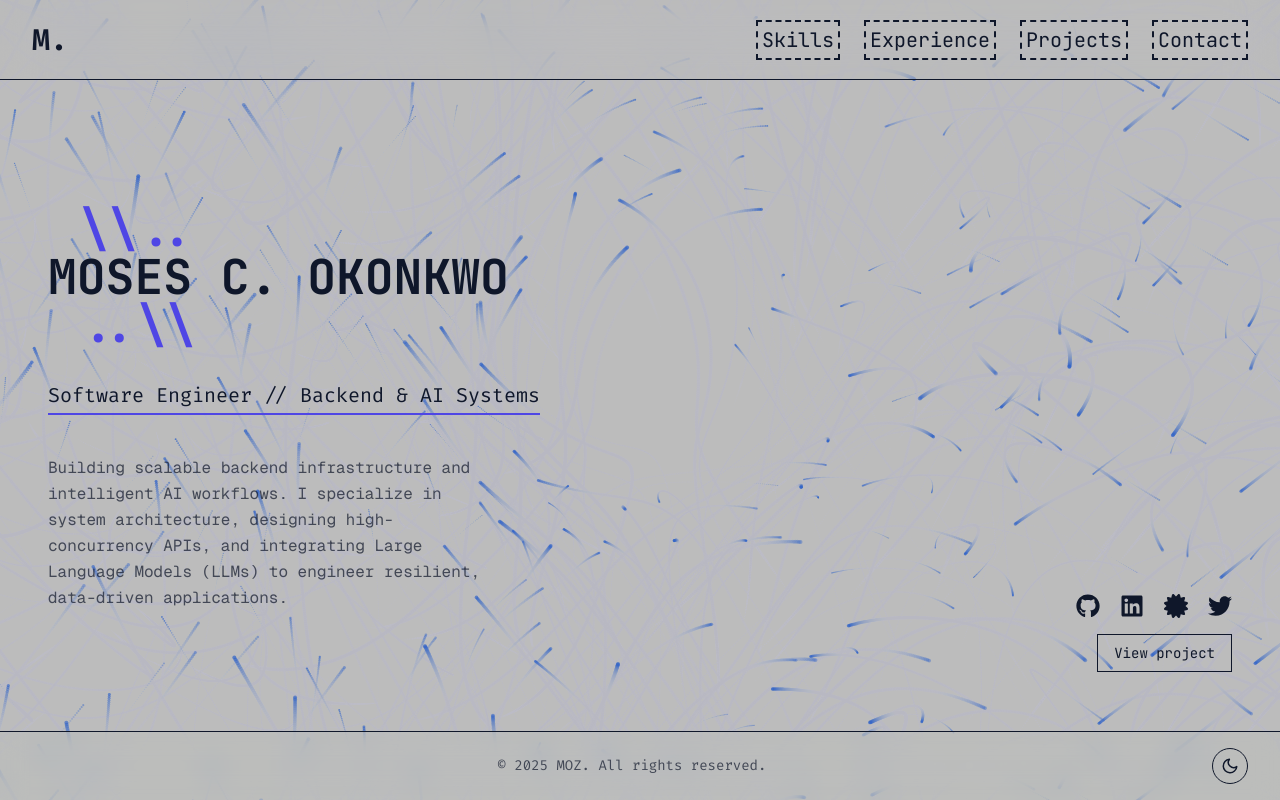
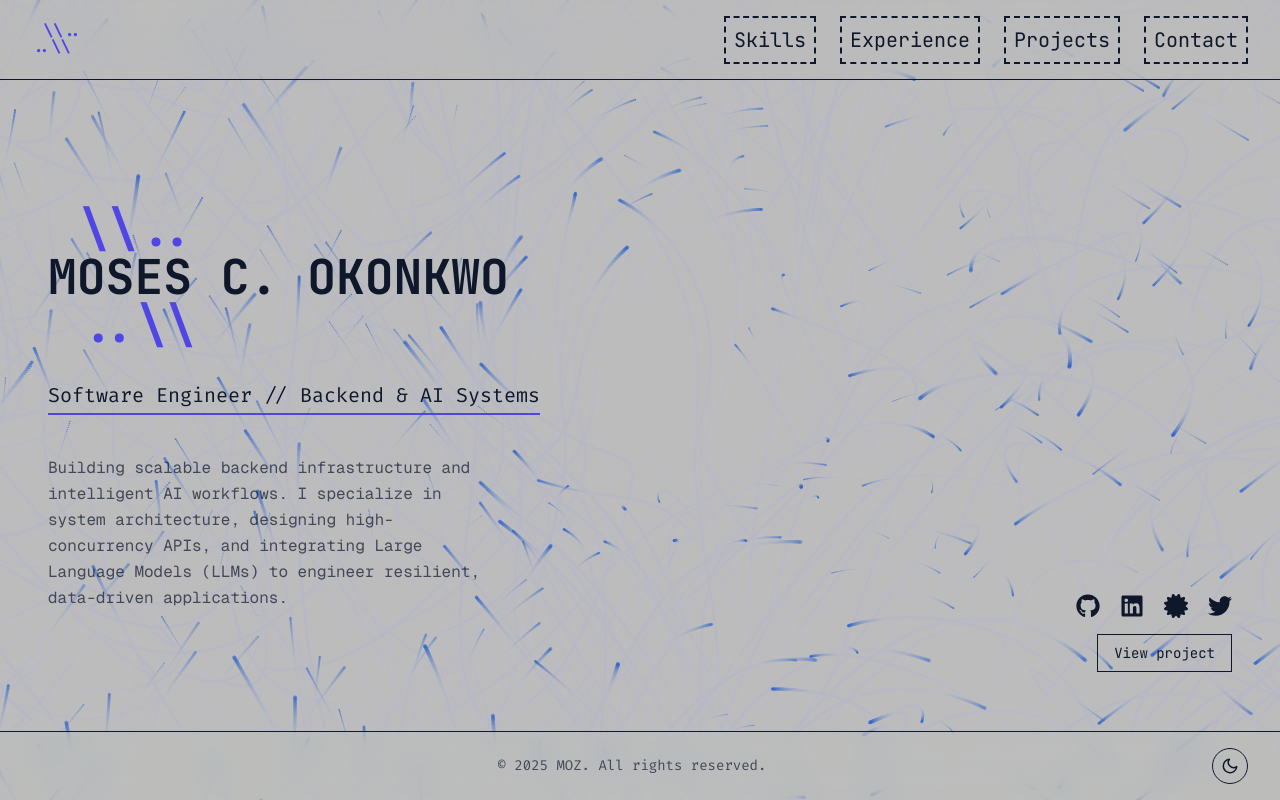
Before and after one commit to moses-Dera/moses-portfolio, a Next.js app: page / in a window 1280 px wide. Built offline with nearby package versions, Linux system fonts and the light colour scheme; no server answers.

Commit message:
feat: implement responsive mobile navigation, add site icon, and update experience component types

```diff
--- /dev/null
+++ b/app/icon.tsx
@@ -0,0 +1,41 @@
+import { ImageResponse } from 'next/og';
+
+export const size = {
+  width: 64,
+  height: 64,
+};
+export const contentType = 'image/png';
+
+export default function Icon() {
+  return new ImageResponse(
+    (
+      <div
+        style={{
+          width: '100%',
+          height: '100%',
+          display: 'flex',
+          flexDirection: 'column',
+          alignItems: 'center',
+          justifyContent: 'center',
+          background: 'transparent',
+          color: '#743cf7ff',
+          fontFamily: 'monospace',
+          fontWeight: 900,
+          fontSize: 32,
+          lineHeight: 0.85,
+          textShadow: '1px 0px 0px #743cf7, -1px 0px 0px #743cf7, 0px 1px 0px #743cf7, 0px -1px 0px #743cf7, 1px 1px 0px #743cf7',
+        }}
+      >
+        <div style={{ display: 'flex', transform: 'translateX(8px) translateY(-4px)' }}>
+          {' \\\\..'}
+        </div>
+        <div style={{ display: 'flex' }}>
+          {'..\\\\'}
+        </div>
+      </div>
+    ),
+    {
+      ...size,
+    }
+  );
+}
--- a/app/moze-cmd-center/experience/page.tsx
+++ b/app/moze-cmd-center/experience/page.tsx
@@ -76,7 +76,7 @@ export default async function ManageExperiencePage() {
               No experience records found.
             </div>
           ) : (
-            experiences.map((exp) => (
+            experiences.map((exp: any) => (
               <div key={exp.id} className="border border-border/40 bg-background p-6 hover:border-accent/50 transition-colors group">
                 <div className="flex justify-between items-start mb-4">
                   <div>
--- a/components/navbar.tsx
+++ b/components/navbar.tsx
@@ -1,56 +1,95 @@
 "use client"
+import { useState, useEffect } from "react";
+import { usePathname } from "next/navigation";
+import { FiMenu, FiX } from "react-icons/fi";
 import Link from "next/link";
-import { motion } from "framer-motion";
+import { motion, AnimatePresence } from "framer-motion";
 
 export default function Navbar() {
+    const [isOpen, setIsOpen] = useState(false);
+    const pathname = usePathname();
+
+    // Close mobile menu when navigating
+    useEffect(() => {
+        setIsOpen(false);
+    }, [pathname]);
+
     return (
+        <>
             <motion.nav
                 initial={{ y: -100, opacity: 0 }}
                 animate={{ y: 0, opacity: 1 }}
                 transition={{ duration: 0.5 }}
                 className="z-50 h-[10vh] sticky top-0 left-0 right-0 flex flex-row justify-between items-center px-4 sm:px-8 p-4 bg-background/40 backdrop-blur-xl border-b border-border/40"
             >
-            <Link href="/" className="w-1/4">
+                <Link href="/" className="flex-shrink-0 z-50">
                     <motion.div
                     whileHover={{ scale: 1.05 }}
-                    className="text-xl sm:text-3xl font-extrabold font-fira flex justify-start items-center"
+                    className="flex justify-start items-center"
                 >
                     <motion.div
-                        whileHover={{ rotate: 360 }}
-                        transition={{ duration: 0.5 }}
+                        whileHover={{ rotate: 90 }}
+                        transition={{ duration: 0.3 }}
+                        className="flex flex-col items-start font-fira text-(--color-accent) leading-[0.85] font-bold text-sm sm:text-base"
                     >
-                        <span className="text-xl sm:text-3xl font-extrabold font-fira">M.</span>
+                        <span className="translate-x-[2px] -translate-y-[2px] whitespace-pre">{` \\\\..`}</span>
+                        <span className="whitespace-pre">{`..\\\\`}</span>
                     </motion.div>
                 </motion.div>
                 </Link>
-            <div className="w-3/4 flex flex-row justify-end items-center gap-1 sm:gap-2">
-                <ul className="flex flex-row justify-end items-center gap-4 sm:gap-6" style={{ fontFamily: 'var(--font-jetbrains)' }}>
-                    <motion.li
-                        whileHover={{ scale: 1.1, y: -2 }}
-                        className="text-sm sm:text-xl font-light border-2 border-dashed hover:border-none p-1"
-                    >
+
+                {/* Desktop Links */}
+                <div className="hidden sm:flex flex-row justify-end items-center w-full ml-4">
+                    <ul className="flex flex-row justify-end items-center gap-6 ml-auto" style={{ fontFamily: 'var(--font-jetbrains)' }}>
+                        <motion.li whileHover={{ scale: 1.1, y: -2 }} className="text-xl font-light border-2 border-dashed hover:border-none p-2">
                             <Link href="/skill">Skills</Link>
                         </motion.li>
-                    <motion.li
-                        whileHover={{ scale: 1.1, y: -2 }}
-                        className="text-sm sm:text-xl font-light border-2 border-dashed hover:border-none p-1"
-                    >
+                        <motion.li whileHover={{ scale: 1.1, y: -2 }} className="text-xl font-light border-2 border-dashed hover:border-none p-2">
                             <Link href="/experience">Experience</Link>
                         </motion.li>
-                    <motion.li
-                        whileHover={{ scale: 1.1, y: -2 }}
-                        className="text-sm sm:text-xl font-light border-2 border-dashed hover:border-none p-1"
-                    >
+                        <motion.li whileHover={{ scale: 1.1, y: -2 }} className="text-xl font-light border-2 border-dashed hover:border-none p-2">
                             <Link href="/project">Projects</Link>
                         </motion.li>
-                    <motion.li
-                        whileHover={{ scale: 1.1, y: -2 }}
-                        className="text-sm sm:text-xl font-light border-2 border-b-2 border-dashed hover:border-none p-1"
-                    >
+                        <motion.li whileHover={{ scale: 1.1, y: -2 }} className="text-xl font-light border-2 border-b-2 border-dashed hover:border-none p-2">
                             <Link href="/contact">Contact</Link>
                         </motion.li>
                     </ul>
                 </div>
+
+                {/* Mobile Menu Toggle */}
+                <div className="sm:hidden flex items-center z-50">
+                    <button onClick={() => setIsOpen(!isOpen)} className="text-2xl text-foreground focus:outline-none">
+                        {isOpen ? <FiX /> : <FiMenu />}
+                    </button>
+                </div>
             </motion.nav>
-    )
+
+            {/* Mobile Full-Screen Overlay */}
+            <AnimatePresence>
+                {isOpen && (
+                    <motion.div
+                        initial={{ opacity: 0, y: -20 }}
+                        animate={{ opacity: 1, y: 0 }}
+                        exit={{ opacity: 0, y: -20 }}
+                        className="fixed inset-0 z-40 bg-background/95 backdrop-blur-3xl flex flex-col items-center justify-center sm:hidden"
+                    >
+                        <ul className="flex flex-col items-center gap-8" style={{ fontFamily: 'var(--font-jetbrains)' }}>
+                            <motion.li whileHover={{ scale: 1.1 }} className="text-3xl font-light tracking-widest border-b border-dashed pb-2">
+                                <Link href="/skill">Skills</Link>
+                            </motion.li>
+                            <motion.li whileHover={{ scale: 1.1 }} className="text-3xl font-light tracking-widest border-b border-dashed pb-2">
+                                <Link href="/experience">Experience</Link>
+                            </motion.li>
+                            <motion.li whileHover={{ scale: 1.1 }} className="text-3xl font-light tracking-widest border-b border-dashed pb-2">
+                                <Link href="/project">Projects</Link>
+                            </motion.li>
+                            <motion.li whileHover={{ scale: 1.1 }} className="text-3xl font-light tracking-widest border-b border-dashed pb-2">
+                                <Link href="/contact">Contact</Link>
+                            </motion.li>
+                        </ul>
+                    </motion.div>
+                )}
+            </AnimatePresence>
+        </>
+    );
 }
```
Lines whose indentation alone changed are shown as unchanged.
